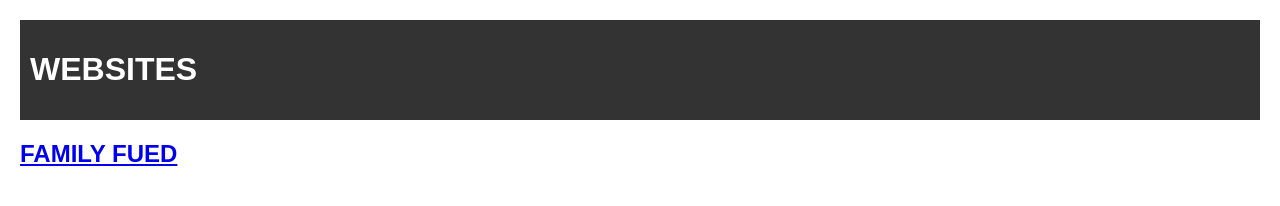
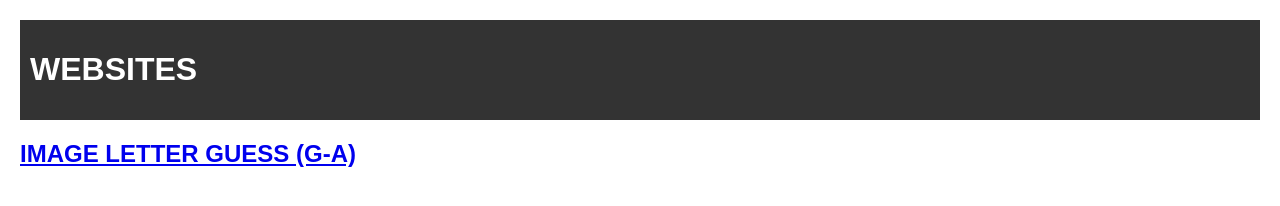
Before and after one commit to CodeZaki001/MY_GAME_1, a plain HTML site: page index.html in a window 1280 px wide. Drawn offline with Linux system fonts and the light colour scheme.

Commit message:
Update index.html

```diff
--- a/index.html
+++ b/index.html
@@ -35,7 +35,7 @@
    <header>
         <h1>WEBSITES</h1>
     </header>
-    <h2><a href='1.html'>FAMILY FUED</a></h2>
+    <h2><a href='1.html'>IMAGE LETTER GUESS (G-A)</a></h2>
 
 
 
```
